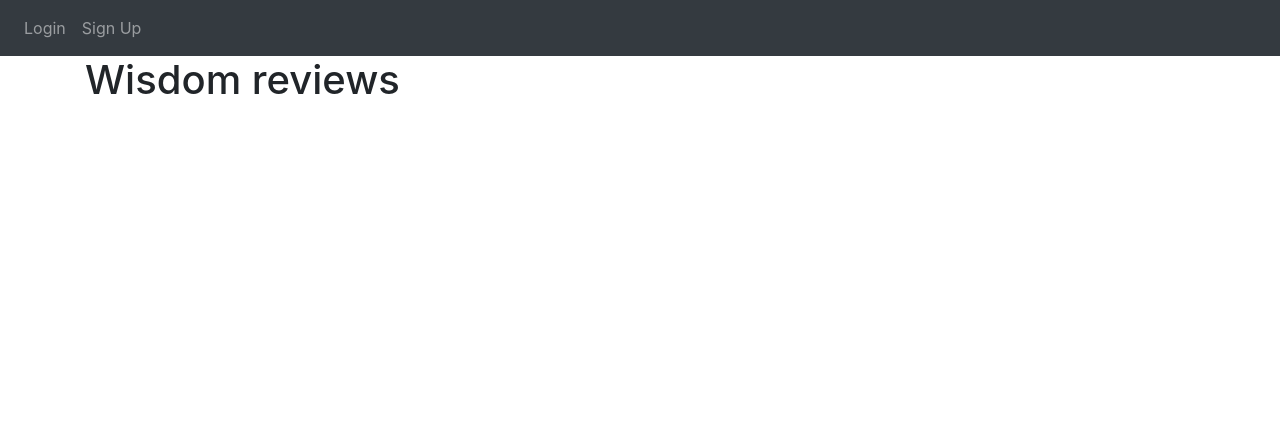
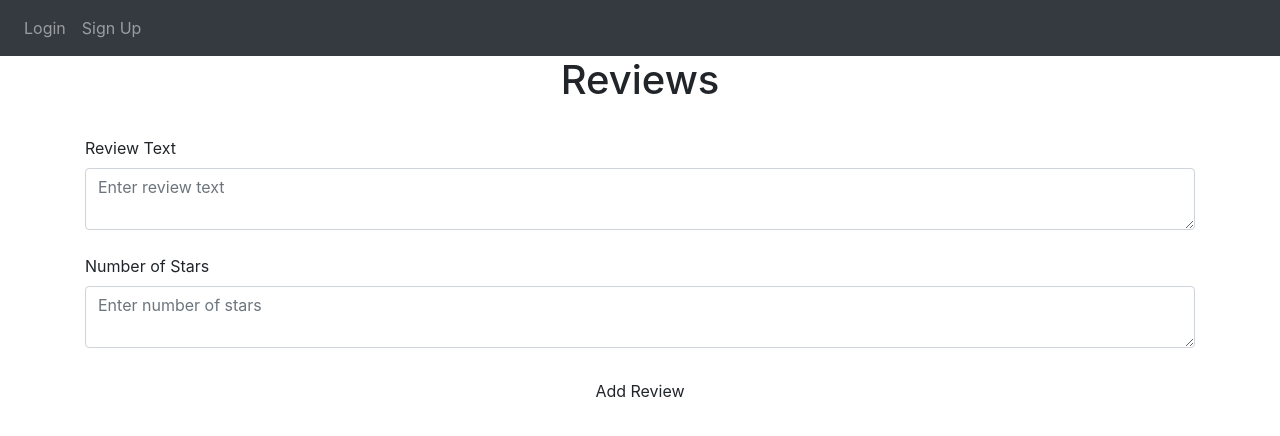
Before and after one commit to mila-z/baba-wisdom, a Flask app: template templates/wisdom_reviews.html in a window 1280 px wide. Shown: the top 436 px of the page. Run offline with Flask 3, Linux system fonts and the light colour scheme; the template is opened without the code that fills it, so the values that code supplies are empty; parts of the project's set-up code (start-up, migrations or seed data) failed here and were passed over; some libraries are stand-ins or nearby versions.

Commit message:
feat: add to wisdom reviews template

```diff
--- a/templates/wisdom_reviews.html
+++ b/templates/wisdom_reviews.html
@@ -1,5 +1,22 @@
 {% extends 'base.html' %}
 
 {% block content %}
-<h1>Wisdom reviews</h1>
+<h1 align="center">Reviews</h1>
+<ul class="list-group list-group-flush" id="reviews">
+    {% for review in reviews %}
+    <li class="list-group-item">{{ review.text }}, {{ '★' * review.num_stars }}{{ '☆' * (5 - review.num_stars) }}</li>
+    {% endfor %}
+</ul>
+<form method="POST">
+    <br/>
+    <label for="review_text">Review Text</label>
+    <textarea name="review_text" id="review_text" class="form-control" placeholder="Enter review text"></textarea>
+    <br/>
+    <label for="num_stars">Number of Stars</label>
+    <textarea  for="num_stars" id="num_stars" class="form-control" placeholder="Enter number of stars"></textarea>
+    <br/>
+    <div align="center">
+        <button type="submit" class="btn btn-priary">Add Review</button>
+    </div>
+</form>
 {% endblock %}
```
